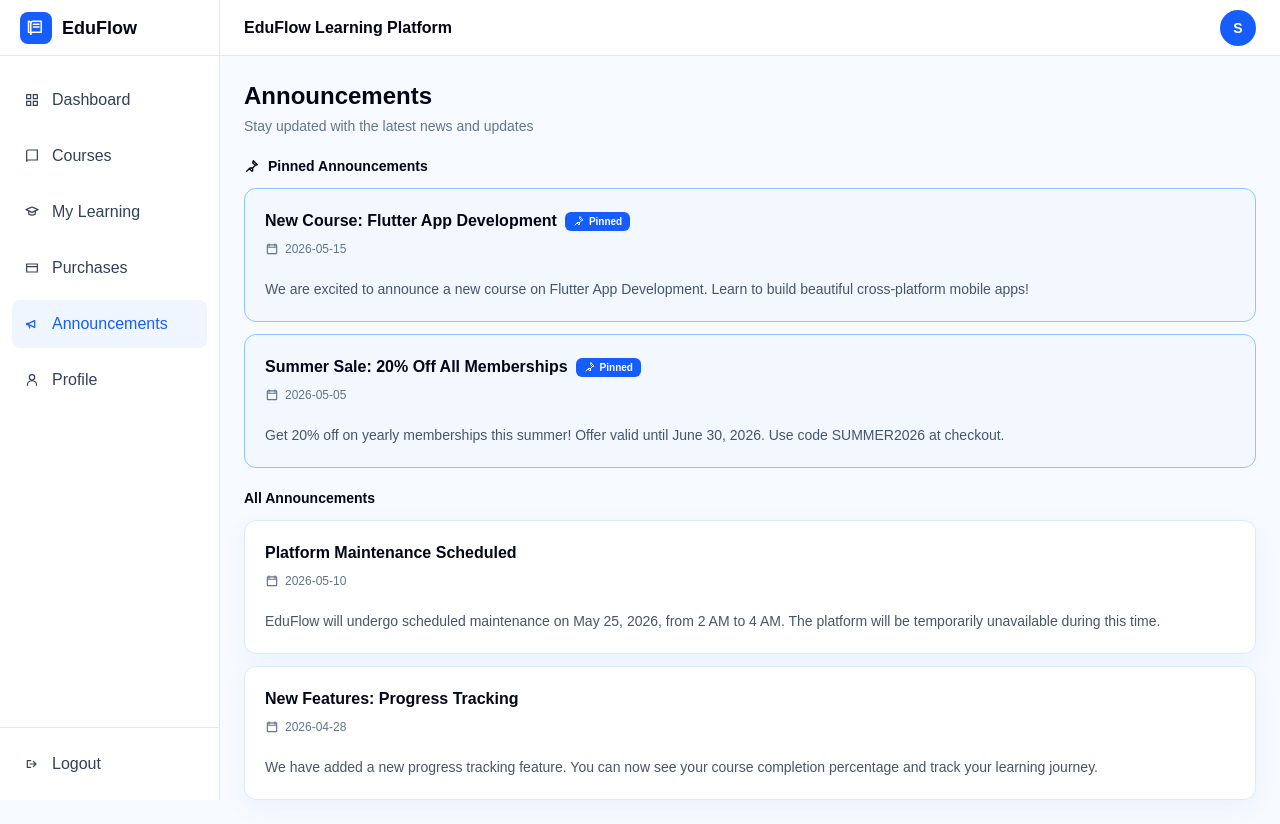
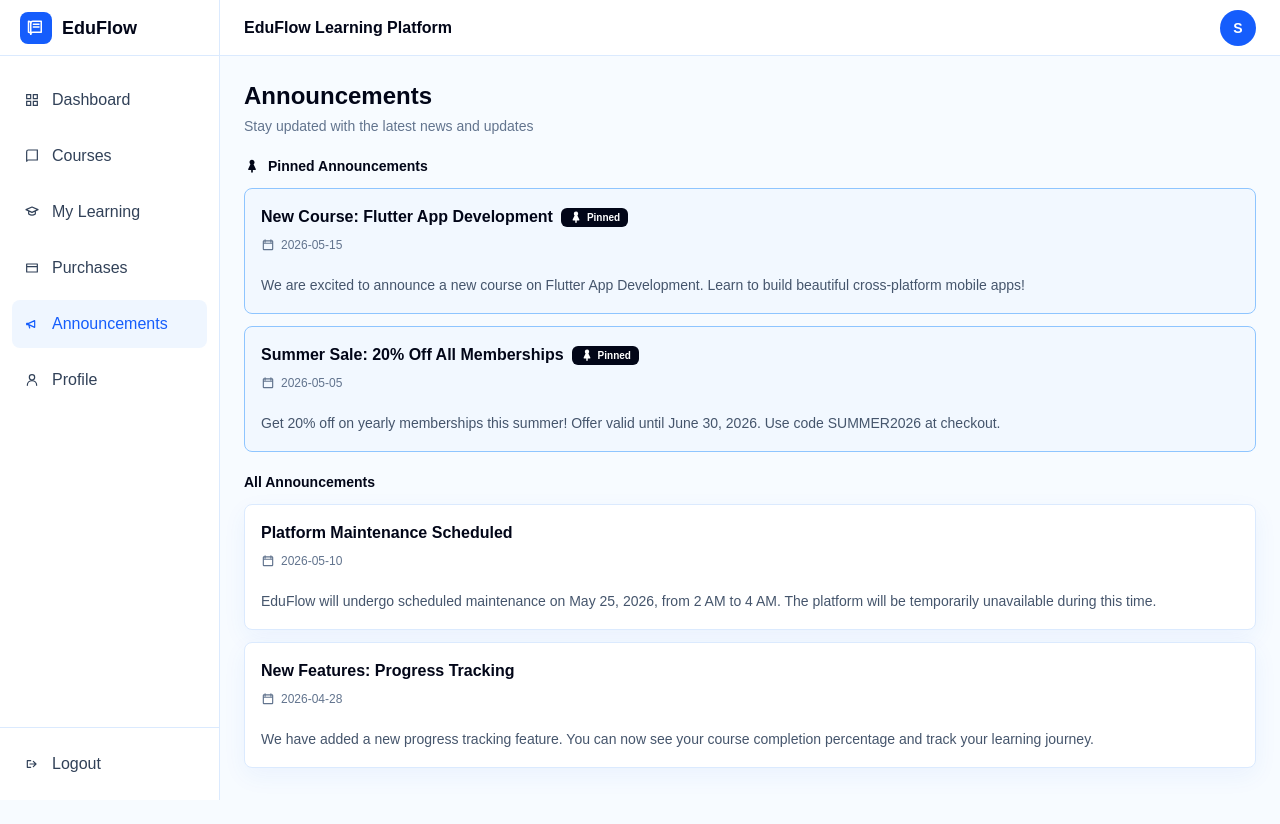
Before and after one commit to SiddharthaDhakal2/EduFlow, a Next.js app in the folder frontend/: page /user/announcements in a window 1280 px wide. After the commit the page ends 800 px from the top, so only its background shows below. Built offline with nearby package versions, Linux system fonts and the light colour scheme.

Commit message:
Update user announcements page design

```diff
--- a/frontend/app/(dashboard)/user/announcements/page.tsx
+++ b/frontend/app/(dashboard)/user/announcements/page.tsx
@@ -32,12 +32,8 @@ export default function AnnouncementsPage() {
   return (
     <div className="max-w-5xl space-y-5">
       <section>
-        <h1 className="text-2xl font-bold tracking-[-0.02em] text-slate-950">
-          Announcements
-        </h1>
-        <p className="mt-1 text-sm text-slate-500">
-          Stay updated with the latest news and updates
-        </p>
+        <h1 className="text-2xl font-bold text-slate-950">Announcements</h1>
+        <p className="mt-1 text-sm text-slate-500">Stay updated with the latest news and updates</p>
       </section>
 
       <section>
@@ -58,9 +54,7 @@ export default function AnnouncementsPage() {
       </section>
 
       <section>
-        <h2 className="mb-3 text-sm font-bold text-slate-950">
-          All Announcements
-        </h2>
+        <h2 className="mb-3 text-sm font-bold text-slate-950">All Announcements</h2>
 
         <div className="space-y-3">
           {announcements.map((announcement) => (
@@ -88,18 +82,16 @@ function AnnouncementCard({
 }) {
   return (
     <article
-      className={`rounded-xl border p-5 ${
+      className={`rounded-lg border p-4 ${
         pinned
-          ? "border-blue-300 bg-blue-50/50"
+          ? "border-blue-300 bg-blue-50/55"
           : "border-slate-200 bg-white shadow-sm"
       }`}
     >
       <div className="flex flex-wrap items-center gap-2">
-        <h3 className="text-base font-bold text-slate-950">
-          {announcement.title}
-        </h3>
+        <h3 className="text-base font-bold text-slate-950">{announcement.title}</h3>
         {pinned ? (
-          <span className="inline-flex items-center gap-1 rounded-md bg-blue-600 px-2 py-0.5 text-[10px] font-bold text-white">
+          <span className="inline-flex items-center gap-1 rounded-md bg-slate-950 px-2 py-0.5 text-[10px] font-bold text-white">
             <PinIcon small />
             Pinned
           </span>
@@ -111,9 +103,7 @@ function AnnouncementCard({
         <time dateTime={announcement.date}>{announcement.date}</time>
       </div>
 
-      <p className="mt-5 text-sm leading-6 text-slate-600">
-        {announcement.body}
-      </p>
+      <p className="mt-5 text-sm leading-6 text-slate-600">{announcement.body}</p>
     </article>
   );
 }
@@ -122,16 +112,12 @@ function PinIcon({ small = false }: { small?: boolean }) {
   return (
     <svg
       aria-hidden="true"
-      className={small ? "h-3 w-3" : "h-4 w-4"}
-      fill="none"
+      className={small ? "h-3.5 w-3.5" : "h-4 w-4"}
+      fill="currentColor"
       viewBox="0 0 24 24"
     >
       <path
-        d="m14 4 6 6-3 1-4 4v4l-1 1-4-4 1-1h4l4-4-4-4 1-3ZM4 20l5-5"
-        stroke="currentColor"
-        strokeLinecap="round"
-        strokeLinejoin="round"
-        strokeWidth="2"
+        d="M12 2.75a3.75 3.75 0 0 0-3.75 3.75c0 1.17.54 2.22 1.38 2.91L6.3 16.47a1 1 0 0 0 .9 1.43h3.55V21a1.25 1.25 0 1 0 2.5 0v-3.1h3.55a1 1 0 0 0 .9-1.43l-3.33-7.06a3.74 3.74 0 0 0-2.37-6.66Z"
       />
     </svg>
   );
```
